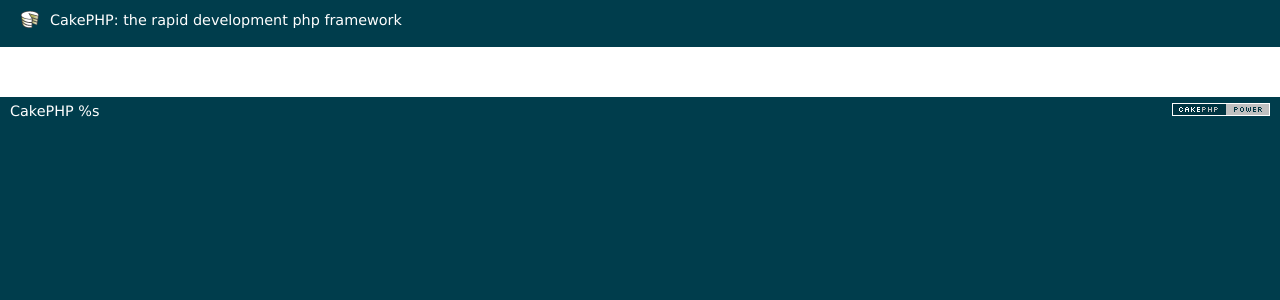
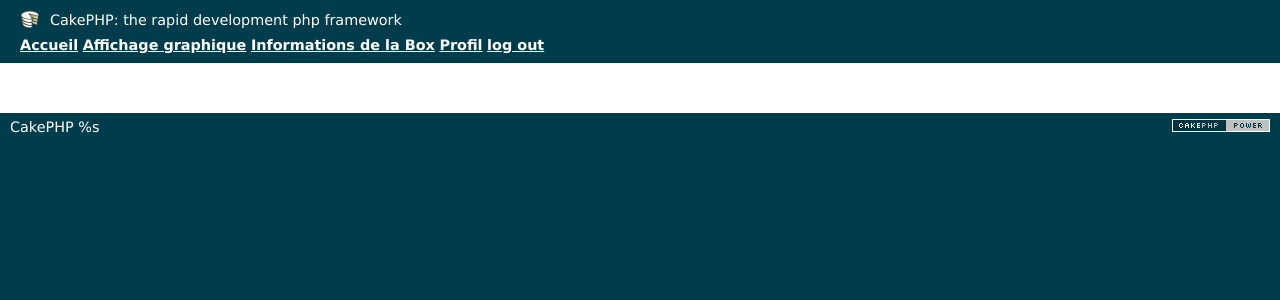
Before and after one commit to Aweuzegaga/PPE1483, a CakePHP app: the page made by app/View/Ppe/box.ctp in a window 1280 px wide. Shown: the top 300 px of the page. Run offline with PHP 8.4 and a stand-in for CakePHP, Linux system fonts and the light colour scheme; the template is opened without the code that fills it, so the values that code supplies are empty; some libraries are stand-ins or nearby versions.

Commit message:
fqseeoijjijiofmazjo

```diff
--- a/app/View/Layouts/default.ctp
+++ b/app/View/Layouts/default.ctp
@@ -37,9 +37,16 @@
 </head>
 <body>
 	<div id="container">
-		<div id="header">
+
+                    <div id="header">
 			<h1><?php echo $this->Html->link($cakeDescription, 'http://cakephp.org'); ?></h1>
+                        <?php echo $this->Html->link('Accueil', array('controller' => 'Ppe', 'action' => 'accueil')); ?>
+                        <?php echo $this->Html->link('Affichage graphique', array('controller' => 'Ppe', 'action' => 'affichage_graphique')); ?>
+                        <?php echo $this->Html->link('Informations de la Box', array('controller' => 'Ppe', 'action' => 'box')); ?>
+                        <?php echo $this->Html->link('Profil', array('controller' => 'Ppe', 'action' => 'profil')); ?>
+		 <?php echo $this->Html->link('log out', array('controller' => 'Ppe', 'action' => 'log out')); ?>
 		</div>
+
 		<div id="content">
 
 			<?php echo $this->Session->flash(); ?>
```
